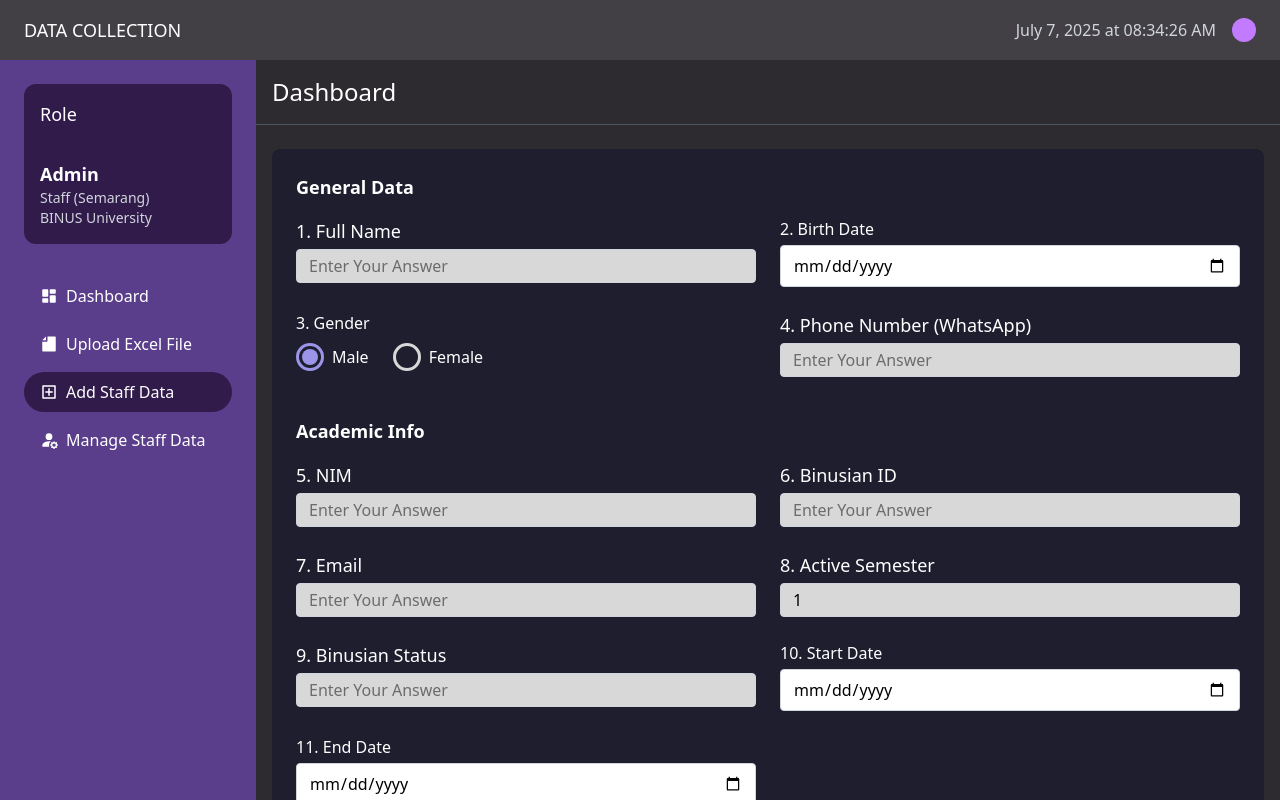
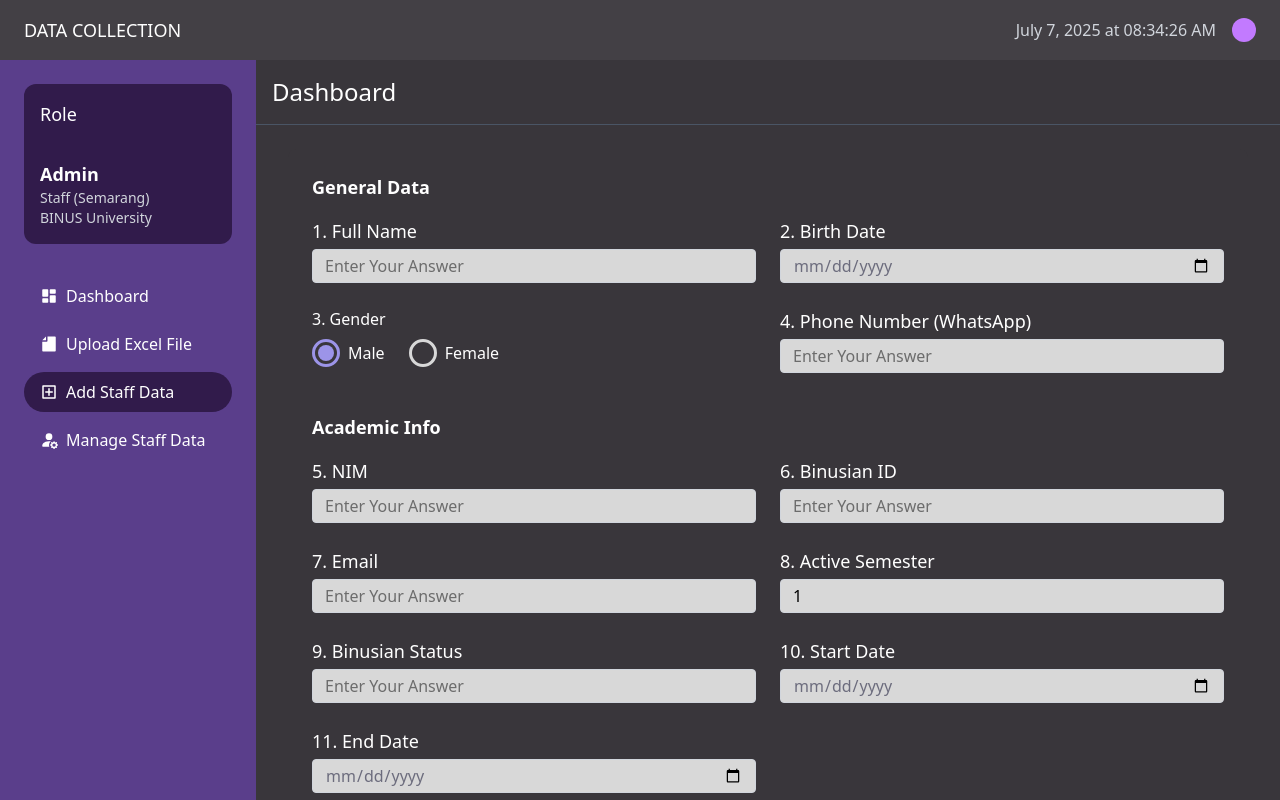
Before and after one commit to vDescent/frontend-pendataan-react, a React (Vite) app: page /dashboard/add-data in a window 1280 px wide. Built offline with nearby package versions, Linux system fonts and the light colour scheme; sample sign-in values are in the browser's storage.

Commit message:
fix: fixing dateinput.jsx

```diff
--- a/src/components/common/DateInput.jsx
+++ b/src/components/common/DateInput.jsx
@@ -1,14 +1,14 @@
 export default function DateInput({ label, name, value, onChange }) {
   return (
     <div className="flex flex-col">
-      <label htmlFor={name} className="font-medium mb-1">{label}</label>
+      <label htmlFor={name} className="text-lg mb-1 font-light">{label}</label>
       <input
         type="date"
         id={name}
         name={name}
         value={value}
         onChange={onChange}
-        className="border border-gray-300 bg-white text-black rounded px-3 py-2"
+        className="border border-gray-300 bg-[#D8D8D8] text-[#6c6c7d] rounded px-3 py-1"
       />
     </div>
   );
--- a/src/components/form/staffForm.jsx
+++ b/src/components/form/staffForm.jsx
@@ -60,7 +60,7 @@ export default function StaffForm({ initialData = {}, onSubmit, buttonText = "Ad
 
   return (
     <div className="m-4">
-      <form onSubmit={handleSubmit} className="bg-[#1e1e2f] text-white p-6 rounded-lg space-y-10">
+      <form onSubmit={handleSubmit} className="bg-[#39363b] text-white p-6 rounded-lg space-y-10 mx-4">
         {/* General Data */}
         <section>
           <h2 className="text-lg font-semibold mb-4">General Data</h2>
--- a/src/layouts/DashboardLayout.jsx
+++ b/src/layouts/DashboardLayout.jsx
@@ -84,7 +84,7 @@ export default function DashboardLayout() {
         </aside>
 
         {/* Page Content */}
-        <main className="flex-1 bg-[#2e2b30] overflow-auto">
+        <main className="flex-1 bg-[#39363b] overflow-auto">
           <Outlet />
         </main>
       </div>
```
